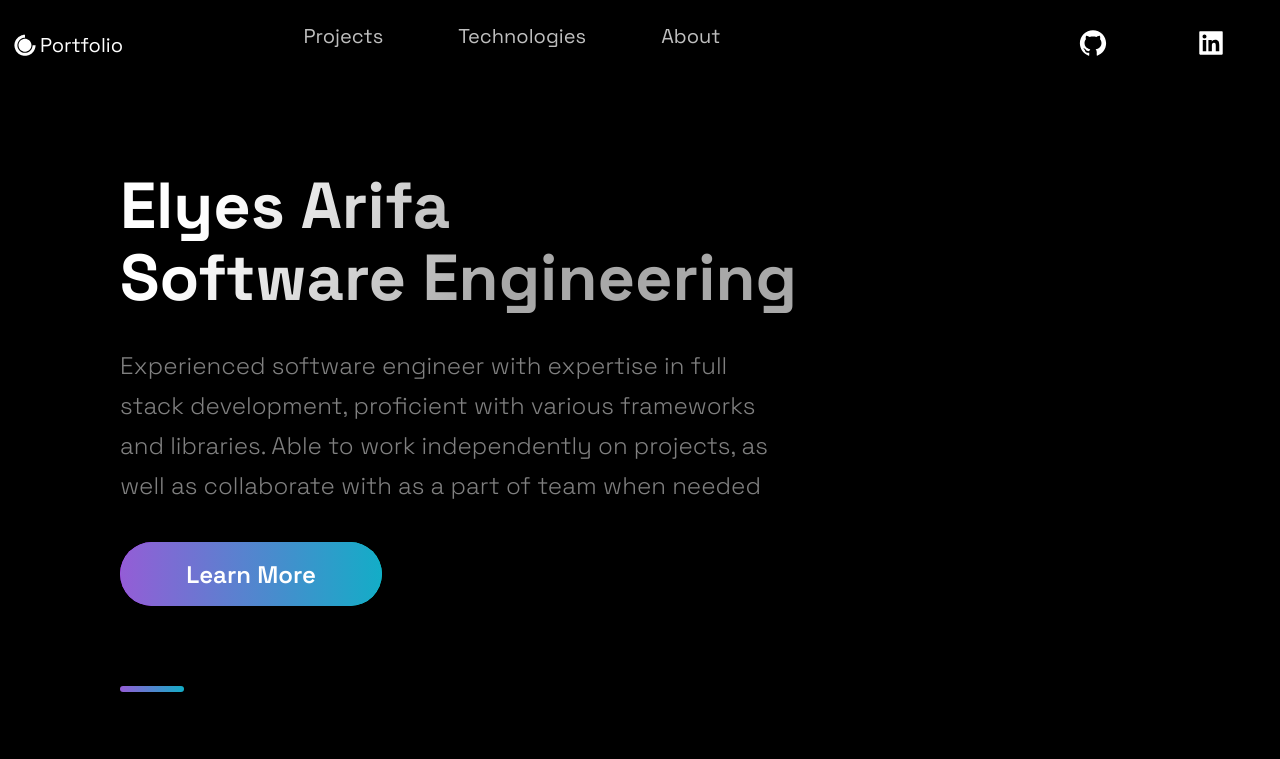
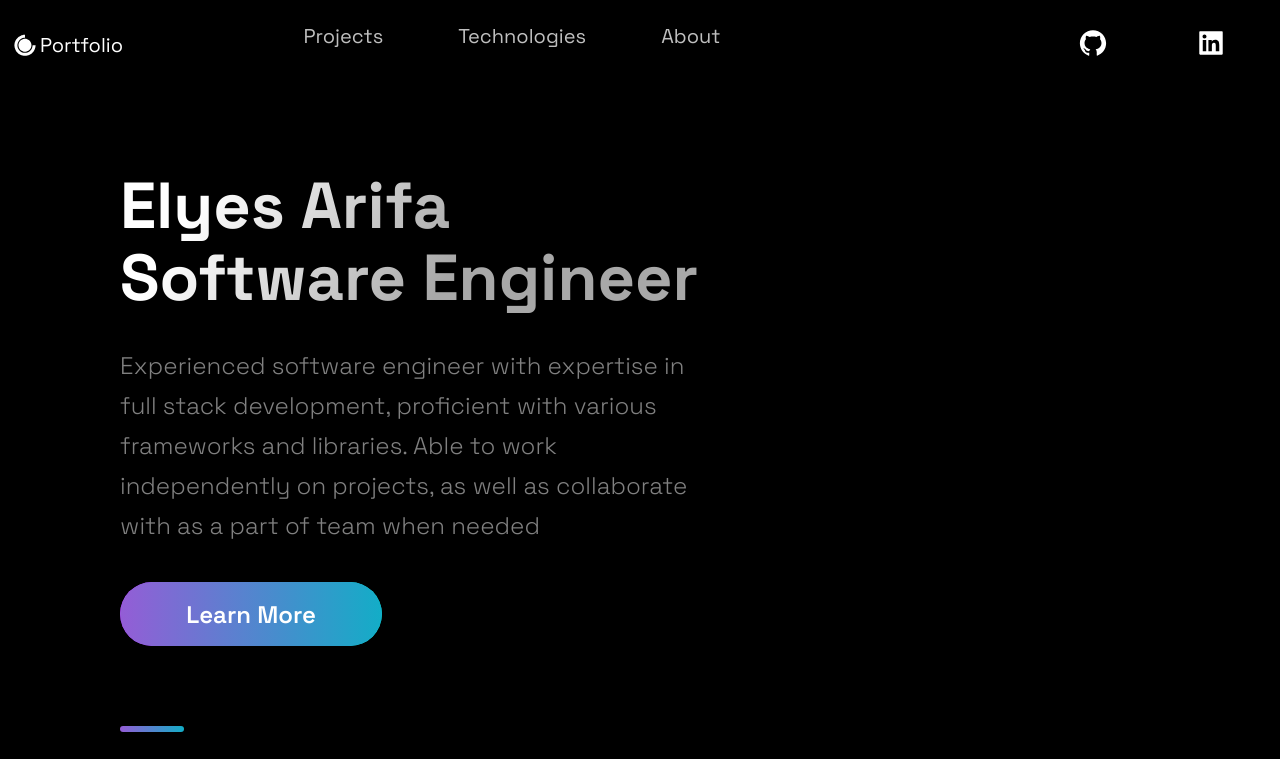
Before and after one commit to elyessAR/me_portfolio, a Next.js app: page / in a window 1280 px wide. Shown: the top 759 px of the page. Built offline with nearby package versions, Linux system fonts and the light colour scheme.

Commit message:
change title

```diff
--- a/src/components/Hero/Hero.js
+++ b/src/components/Hero/Hero.js
@@ -1,23 +1,25 @@
-import React from 'react';
+import React from "react";
 
-import { Img, Section, SectionText, SectionTitle } from '../../styles/GlobalComponents';
-import Button from '../../styles/GlobalComponents/Button';
-import { LeftSection } from './HeroStyles';
+import { Img, Section, SectionText, SectionTitle } from "../../styles/GlobalComponents";
+import Button from "../../styles/GlobalComponents/Button";
+import { LeftSection } from "./HeroStyles";
 
 const Hero = (props) => (
   <Section row nopadding>
     <LeftSection>
       <SectionTitle main center>
         Elyes Arifa <br />
-        Software Engineering
+        Software Engineer
       </SectionTitle>
 
       <SectionText>
-        Experienced software engineer with expertise in full stack development, proficient with various frameworks and libraries. Able to work
-        independently on projects, as well as collaborate with as a part of team when needed
+        Experienced software engineer with expertise in full stack development, proficient with various frameworks and
+        libraries. Able to work independently on projects, as well as collaborate with as a part of team when needed
       </SectionText>
 
-      <Button onClick={() => (window.location = 'https://www.upwork.com/freelancers/~01eca81ee658286fea')}>Learn More</Button>
+      <Button onClick={() => (window.location = "https://www.upwork.com/freelancers/~01eca81ee658286fea")}>
+        Learn More
+      </Button>
     </LeftSection>
   </Section>
 );
```
